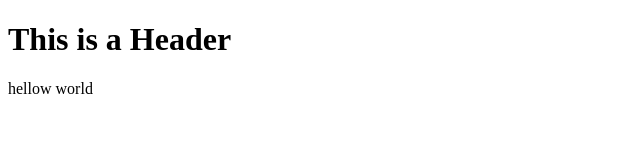
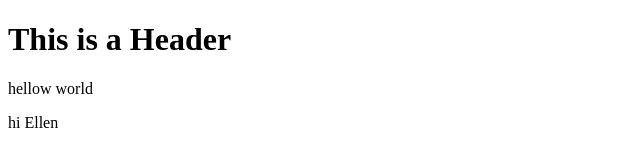
Before and after one commit to Aron21088/git-test, a plain HTML site: page index.html in a window 1280 px wide. Shown: the full height of the page, 0-640 px from the left. Drawn offline with Linux system fonts and the light colour scheme.

Commit message:
Second commit

```diff
--- a/index.html
+++ b/index.html
@@ -3,5 +3,6 @@
     <body>
         <h1>This is a Header</h1>
         <p>hellow world</p>
+        <P>hi Ellen</P>
     </body>
 </html>
```
